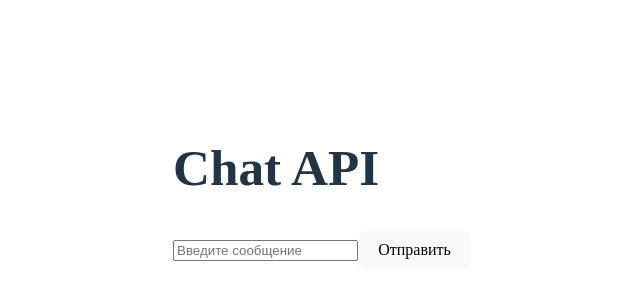
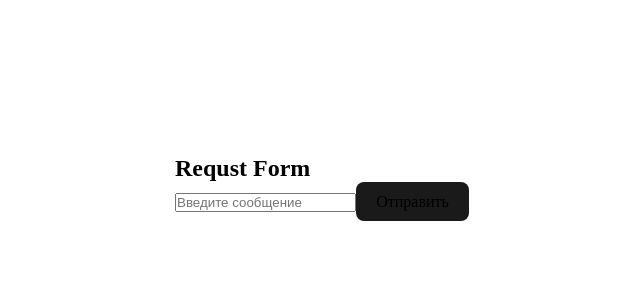
Before and after one commit to Astemir-Gurizhev/box-app, a React (Vite) app: page / in a window 1280 px wide. Shown: the part 212-512 px from the top of the page, without its empty margins (318-958 px from the left). Built offline with nearby package versions, Linux system fonts and the light colour scheme.

Commit message:
Created component RequestForm and created file data

```diff
--- a/src/App.tsx
+++ b/src/App.tsx
@@ -1,30 +1,9 @@
-import React, { useState } from 'react'
-import { fetchChatResponse } from './api/api'
+import { RequestForm } from './components/request-form/RequestForm'
 
 export const App = () => {
-	const [response, setResponse] = useState<string | null>(null)
-	const [inputValue, setInputValue] = useState<string>('')
-
-	const handleSubmit = async (e: React.FormEvent) => {
-		e.preventDefault()
-
-		const data = await fetchChatResponse('ответь на русском:' + inputValue)
-		setResponse(data)
-	}
-
 	return (
-		<div>
-			<h1>Chat API</h1>
-			<form onSubmit={handleSubmit}>
-				<input
-					type='text'
-					value={inputValue}
-					onChange={e => setInputValue(e.target.value)}
-					placeholder='Введите сообщение'
-				/>
-				<button type='submit'>Отправить</button>
-			</form>
-			{response && <div>Ответ: {JSON.stringify(response)}</div>}
-		</div>
+		<>
+			<RequestForm />
+		</>
 	)
 }
--- a/src/assets/globale.css
+++ b/src/assets/globale.css
@@ -1,10 +1,6 @@
-a {
-  font-weight: 500;
-  color: #646cff;
-  text-decoration: inherit;
-}
-a:hover {
-  color: #535bf2;
+* {
+	padding: 0;
+	margin: 0;
 }
 
 body {
@@ -32,23 +28,22 @@ button {
 	cursor: pointer;
 	transition: border-color 0.25s;
 }
+
 button:hover {
 	border-color: #646cff;
 }
+
 button:focus,
 button:focus-visible {
 	outline: 4px auto -webkit-focus-ring-color;
 }
 
-@media (prefers-color-scheme: light) {
-  :root {
-    color: #213547;
-    background-color: #ffffff;
+a {
+	font-weight: 500;
+	color: #646cff;
+	text-decoration: inherit;
 }
+
 a:hover {
-    color: #747bff;
+	color: #535bf2;
 }
-  button {
-    background-color: #f9f9f9;
-  }
-}
--- /dev/null
+++ b/src/components/request-form/RequestForm.tsx
@@ -0,0 +1,33 @@
+import React, { useState } from 'react'
+import { fetchChatResponse } from '../../api/api'
+import { clearSymbols, russianRequest } from '../../data/data'
+
+export const RequestForm = () => {
+	const [response, setResponse] = useState<string | null>(null)
+	const [inputValue, setInputValue] = useState<string>('')
+
+	const handleSubmit = async (e: React.FormEvent) => {
+		e.preventDefault()
+
+		const data = await fetchChatResponse(
+			russianRequest + clearSymbols + inputValue
+		)
+		setResponse(data)
+	}
+
+	return (
+		<>
+			<h2>Requst Form</h2>
+			<form onSubmit={handleSubmit}>
+				<input
+					type='text'
+					value={inputValue}
+					onChange={e => setInputValue(e.target.value)}
+					placeholder='Введите сообщение'
+				/>
+				<button type='submit'>Отправить</button>
+			</form>
+			{response && <div>Ответ: {JSON.stringify(response)}</div>}
+		</>
+	)
+}
--- /dev/null
+++ b/src/data/data.ts
@@ -0,0 +1,2 @@
+export const russianRequest = 'Ответь на русском. '
+export const clearSymbols = 'Без символов меняющих текст. Например: "*", "\n" и т.д. '
```
Lines whose indentation alone changed are shown as unchanged.
